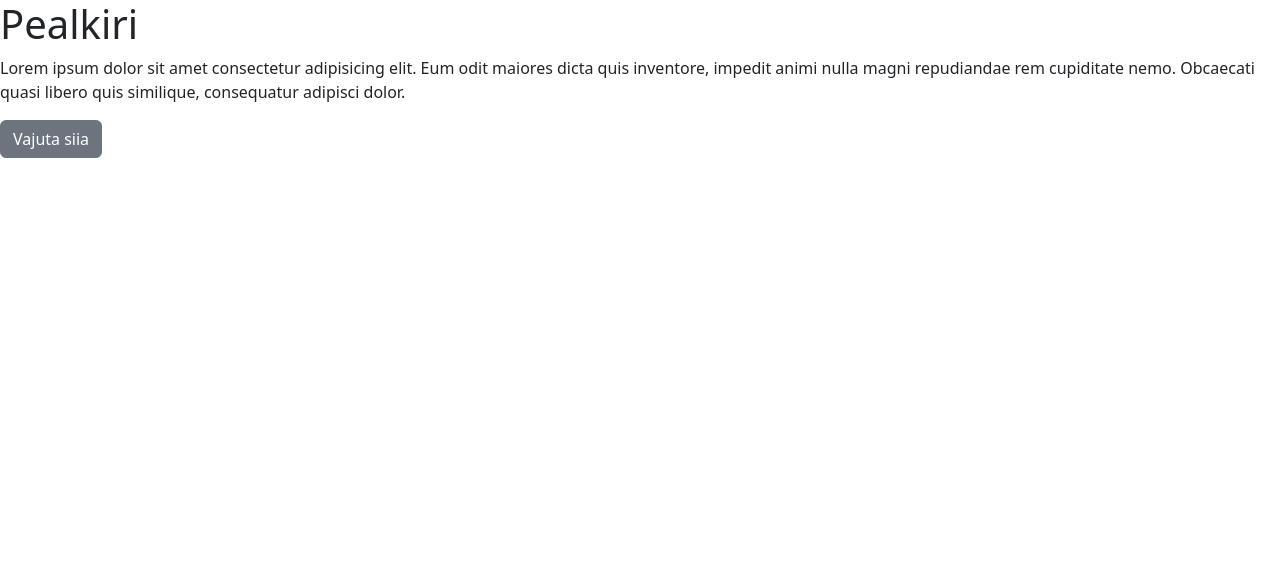
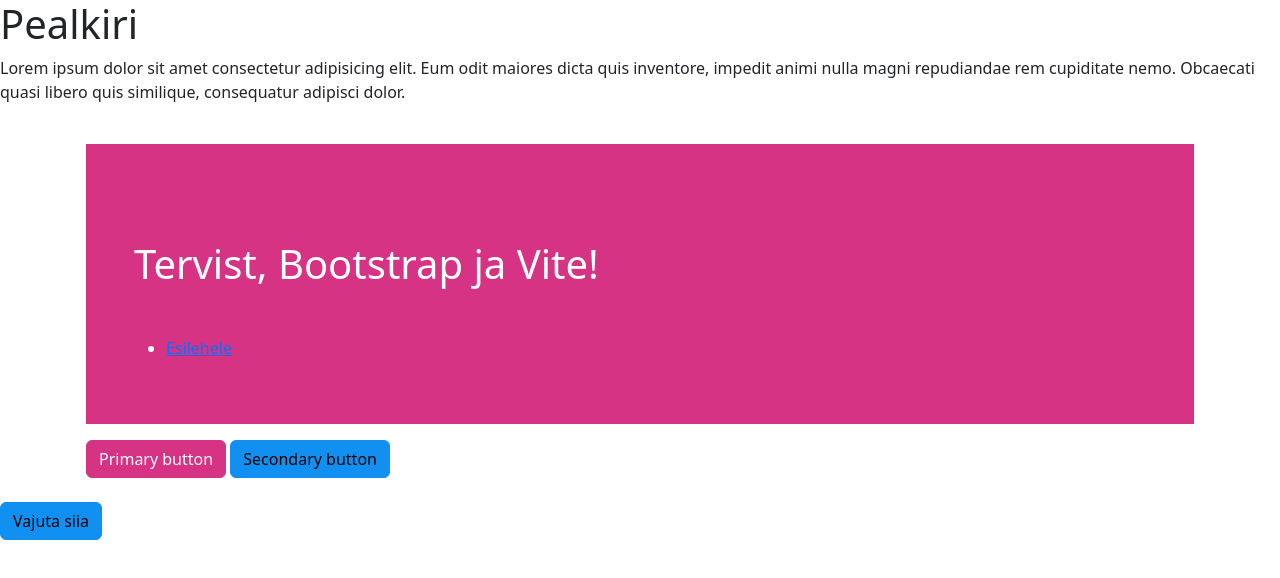
Before and after one commit to LiisaVahter/vitebootstrap, a website built with Vite: page src/index.html in a window 1280 px wide. Built offline with nearby package versions, Linux system fonts and the light colour scheme.

Commit message:
Värvide muutmine 29.nov

```diff
--- a/src/index.html
+++ b/src/index.html
@@ -12,6 +12,18 @@
     <h1>Pealkiri</h1>
     <p>Lorem ipsum dolor sit amet consectetur adipisicing elit. Eum odit maiores dicta quis inventore, impedit animi nulla magni repudiandae rem cupiditate nemo. Obcaecati quasi libero quis similique, consequatur adipisci dolor.</p>
 
+    <div class="container py-4 px-3 mx-auto">
+        <div class="text-bg-primary p-5 mb-3">
+          <h1 class="my-5">Tervist, Bootstrap ja Vite!</h1>
+          <ul>
+            <li><a class="link-light" href="index.html">Esilehele</a></li>
+          </ul>
+        </div>
+        <button class="btn btn-primary">Primary button</button>
+        <button class="btn btn-secondary">Secondary button</button>
+      </div>
+      <script type="module" src="./js/main.js"></script>
+
 
 <div>
     <button class="btn btn-secondary">Vajuta siia</button>
--- a/src/scss/styles.scss
+++ b/src/scss/styles.scss
@@ -1,2 +1,13 @@
-// Import all of Bootstrap's CSS
+
+@import "bootstrap/scss/functions";
+@import "bootstrap/scss/variables";
+
+$primary: $indigo;
+$secondary: #1190f2;
+
+$theme-colors: (
+  "primary": $pink,
+  "secondary": $secondary,
+);
+
 @import "bootstrap/scss/bootstrap";
```
